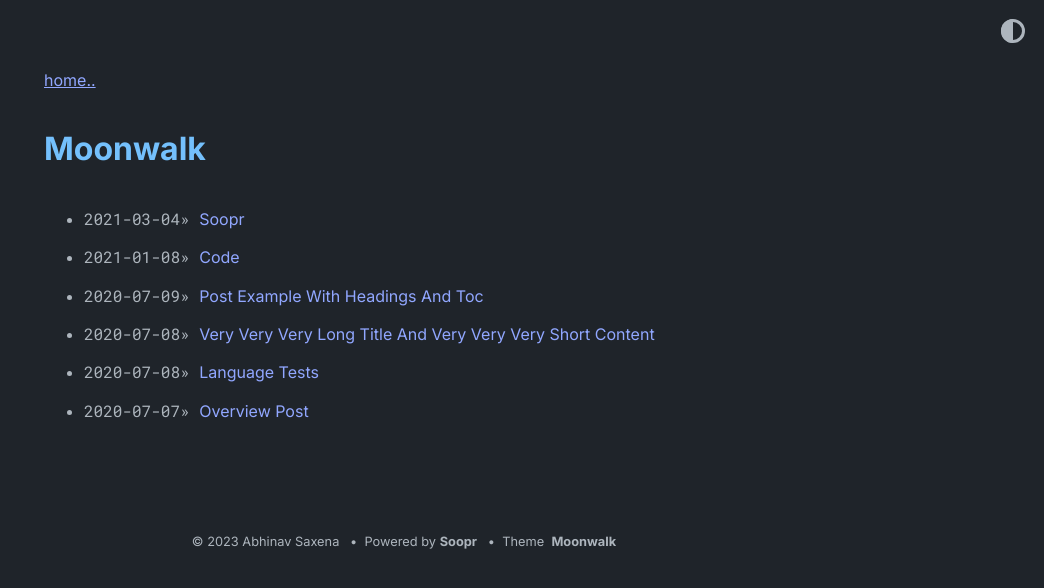
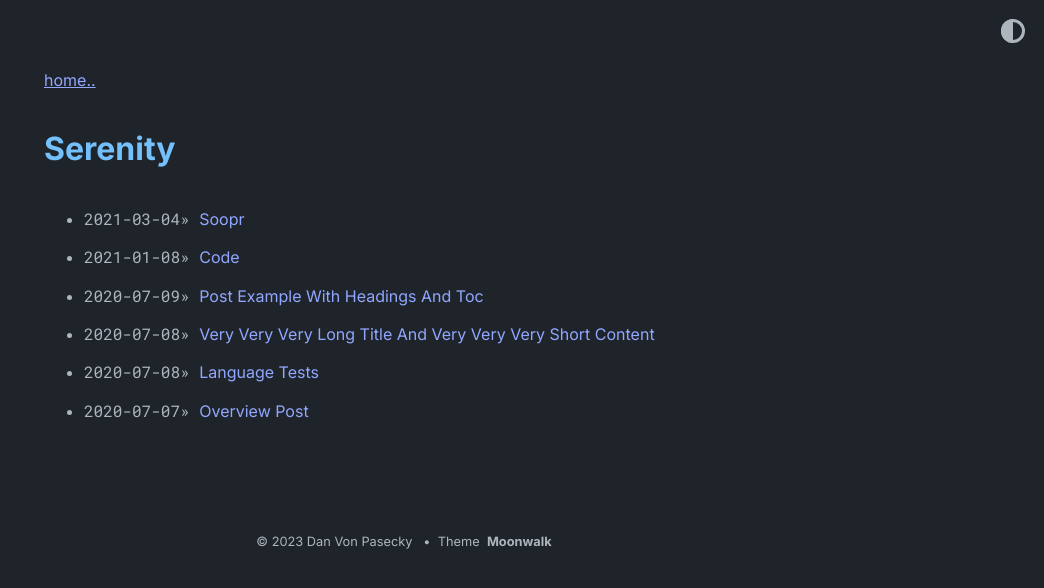
Before and after one commit to dvonpasecky/dvonpasecky.github.io, a Jekyll site: the page built from blog.html, in a window 1280 px wide. Shown: the top 588 px of the page, without its empty margins (236-1280 px from the left). Built offline with Jekyll 4.4.1, drawn with Linux system fonts in a browser that asks for light colours.

Commit message:
start customization

```diff
--- a/_config.yml
+++ b/_config.yml
@@ -1,15 +1,15 @@
-title: Moonwalk
-author: Abhinav Saxena
-url: https://www.abhinavsaxena.com/moonwalk # root address of the site
+title: Serenity
+author: Dan Von Pasecky
+url: https://dvonpasecky.github.io # root address of the site
 description: > # description of the site (multiple lines allowed)
-  Moonwalk is a fast and elegant Jekyll theme with a clean dark mode. It comes with horizontal list (for navbar and footer), card list (for portfolio), and a generic vertical list. It is very easy to modify in case you want to build over it - please see _layouts/home.html to do that.
+  A place to keep my resume and other career-related content.
 
 permalink: /:slug
 
 favicon: "./logo.png" # relative path to site's favicon
 
-twitter:
-    username: abhinav # update or delete this
+mastodon:
+    username: dvonpasecky
     card: summary_large_image
 
 #theme: moonwalk # if you are using GitHub Pages, change it to remote_theme: abhinavs/moonwalk
@@ -38,13 +38,10 @@ theme_config:
     title_blog: Blog
     title_old_projects: Old Projects
 
-soopr:
-  publish_token: "" # sign up at https://www.soopr.co to get your publish token and personalize share and reaction options
-
 highlighter: rouge
 
 sass:
-  style: :compressed
+  style: compressed
 
 plugins:
   - jekyll-feed
--- a/_data/home.yml
+++ b/_data/home.yml
@@ -54,7 +54,7 @@ old_project_entries:
     desc: The better people know you, the better they collaborate
 
 footer_entries:
-  - title: GitHub
+  - title: github
     url: https://github.com/dvonpasecky
 
   - title: feed
```
Also changed, not shown: README.md, _layouts/home.html (indentation only).
